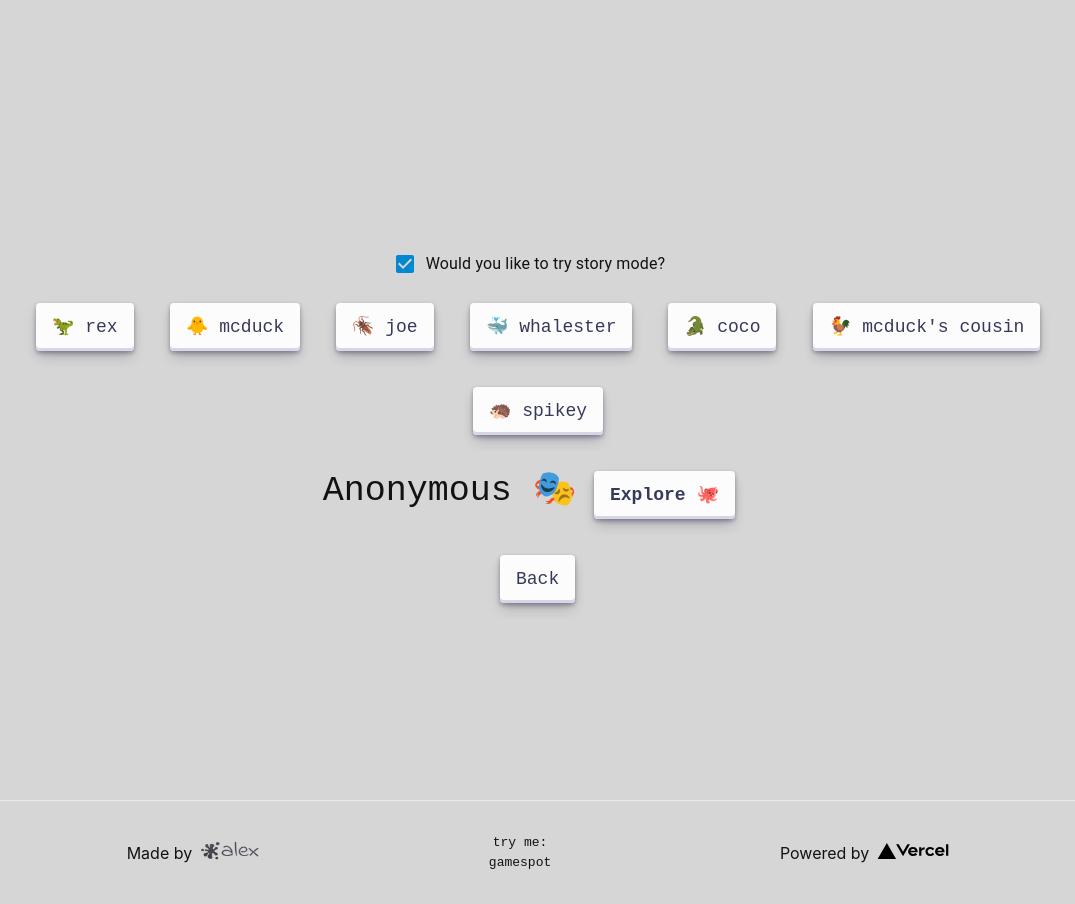
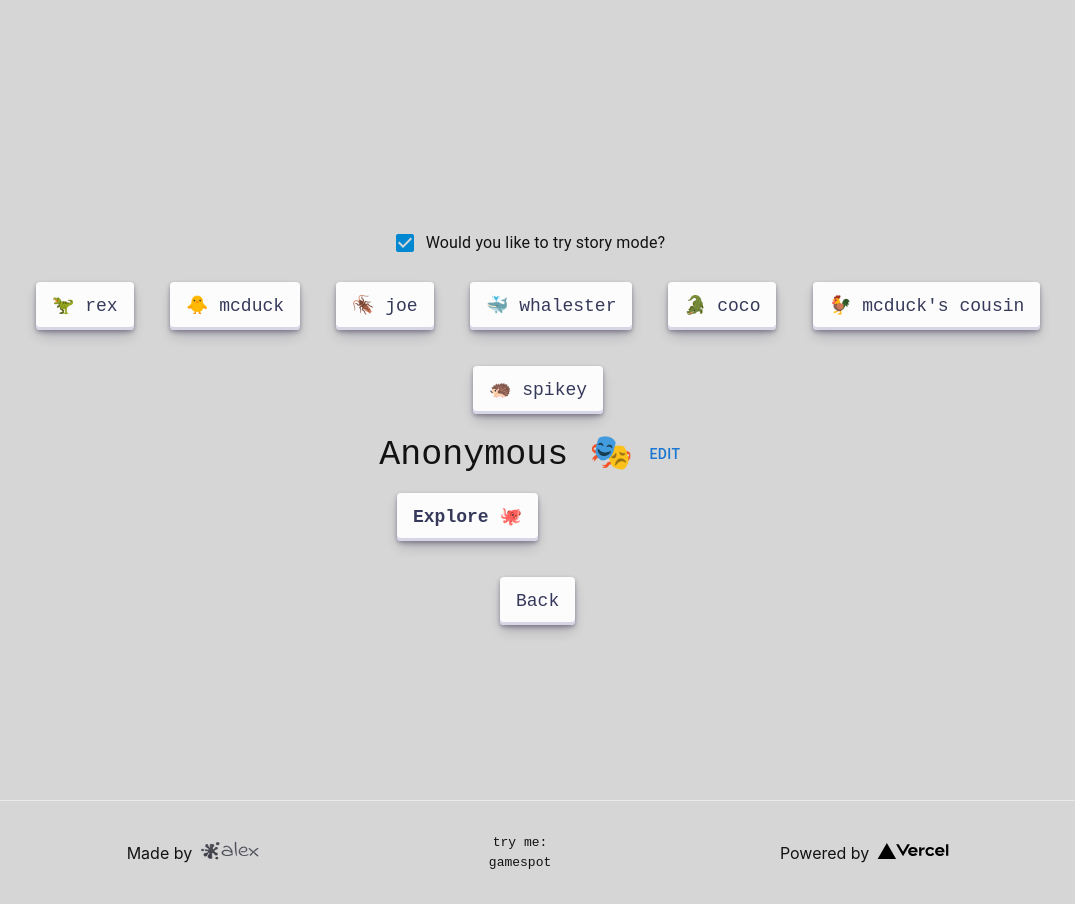
Before and after one commit to Baleksas/Chatbot, a Next.js app: page /game in a window 1280 px wide. Both pictures are taken after a click on the label 626 px from the left and 348 px from the top of the page. Shown: the whole page, without its empty margins (102-1177 px from the left). Built offline with nearby package versions, Linux system fonts and the light colour scheme.

Commit message:
Feat: add custom name functionallity; add types for used form and change events

```diff
--- a/app/game/page.tsx
+++ b/app/game/page.tsx
@@ -5,11 +5,12 @@ import React from "react";
 import AvatarsSelection from "../../components/AvatarsSelection";
 import ToolTip from "../../components/ToolTip";
 import styles from "../../styles/Home.module.css";
-import { useState, useContext } from "react";
+import { useState, useContext, useEffect } from "react";
 import { useAppContext } from "../../context/context";
 import { Box, Checkbox, FormControlLabel } from "@mui/material";
 import { InitialState } from "../../context/context";
 import TimedComponent from "../../components/TimedComponent";
+import CustomName from "@/components/CustomName";
 export default function Game() {
   // const [nickname, setNickname] = useAppContext();
   // const [storyMode, setStoryMode] = useaP(false);
@@ -46,7 +47,7 @@ export default function Game() {
               fontSize: "35px",
             }}
           >
-            {nickname}
+            {storyMode ? <CustomName /> : null}
             <NextLink href="/game/start" className={styles.buttonKeyboard}>
               <b> {storyMode ? "Explore 🐙" : "Experiment 🤖"}</b>
             </NextLink>
--- /dev/null
+++ b/components/CustomName.tsx
@@ -0,0 +1,52 @@
+import React, { useState, ChangeEvent } from "react";
+import { InitialState, useAppContext } from "../context/context";
+import { useEffect } from "react";
+import {
+  Button,
+  TextField,
+  FormControl,
+  FormHelperText,
+  InputLabel,
+} from "@mui/material";
+const CustomName = () => {
+  const [[nickname, setNickname], [storyMode, setStoryMode]] = useAppContext();
+  const [tempNickname, setTempNickname] = useState(nickname);
+  const handleChange = (event: ChangeEvent<HTMLInputElement>) => {
+    setTempNickname(event.target.value);
+  };
+  useEffect(() => {
+    setTempNickname(nickname);
+  }, [nickname]);
+
+  const [inputMode, setInputMode] = useState(false);
+
+  const toggleInputMode = () => {
+    if (tempNickname === "") return alert("Please enter a nickname");
+    setNickname(tempNickname);
+    setInputMode(!inputMode);
+  };
+
+  return (
+    <div>
+      {inputMode ? (
+        <FormControl>
+          <TextField
+            type="text"
+            label="Nickname"
+            value={tempNickname}
+            onChange={handleChange}
+            variant="standard"
+          />{" "}
+        </FormControl>
+      ) : (
+        <span>{tempNickname}</span>
+      )}
+
+      <Button onClick={toggleInputMode}>
+        {inputMode ? "Confirm" : "Edit"}
+      </Button>
+    </div>
+  );
+};
+
+export default CustomName;
--- a/components/FormAI.tsx
+++ b/components/FormAI.tsx
@@ -1,4 +1,4 @@
-import React, { Fragment } from "react";
+import React, { Fragment, FormEvent } from "react";
 import { useState } from "react";
 import styles from "../styles/Home.module.css";
 import dynamic from "next/dynamic";
@@ -15,7 +15,7 @@ const FormAI = () => {
   console.log(inputValue);
   console.log(result);
 
-  async function onSubmit(event: any) {
+  async function onSubmit(event: FormEvent<HTMLFormElement>) {
     event.preventDefault();
     try {
       const response = await fetch("/api/generate", {
--- a/package.json
+++ b/package.json
@@ -11,6 +11,7 @@
   "dependencies": {
     "@emotion/react": "^11.10.6",
     "@emotion/styled": "^11.10.6",
+    "@mui/icons-material": "^5.11.16",
     "@mui/material": "^5.11.16",
     "@mui/types": "^7.2.4",
     "@next/font": "^13.0.2",
```
Also changed, not shown: components/Form.tsx (+18 -5 lines), 1 other file (tests, documents, lock files or other folders).
